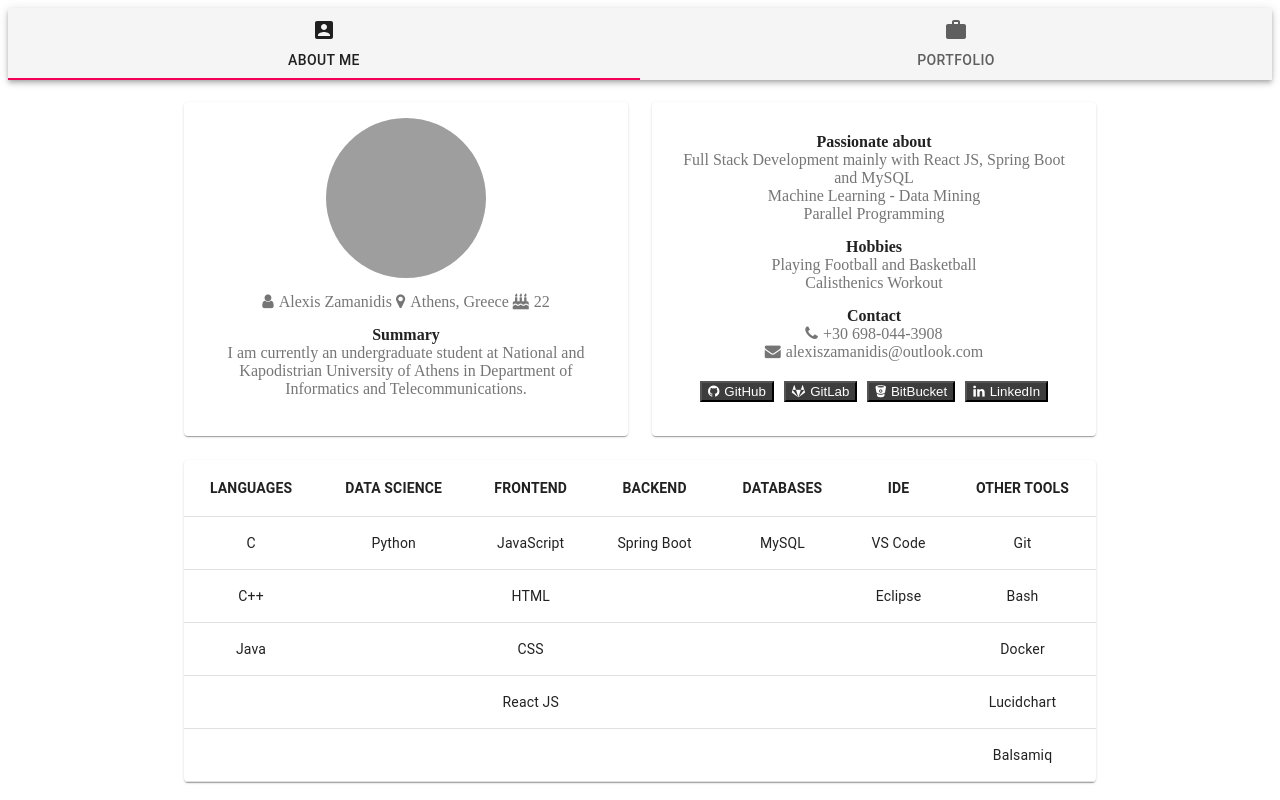
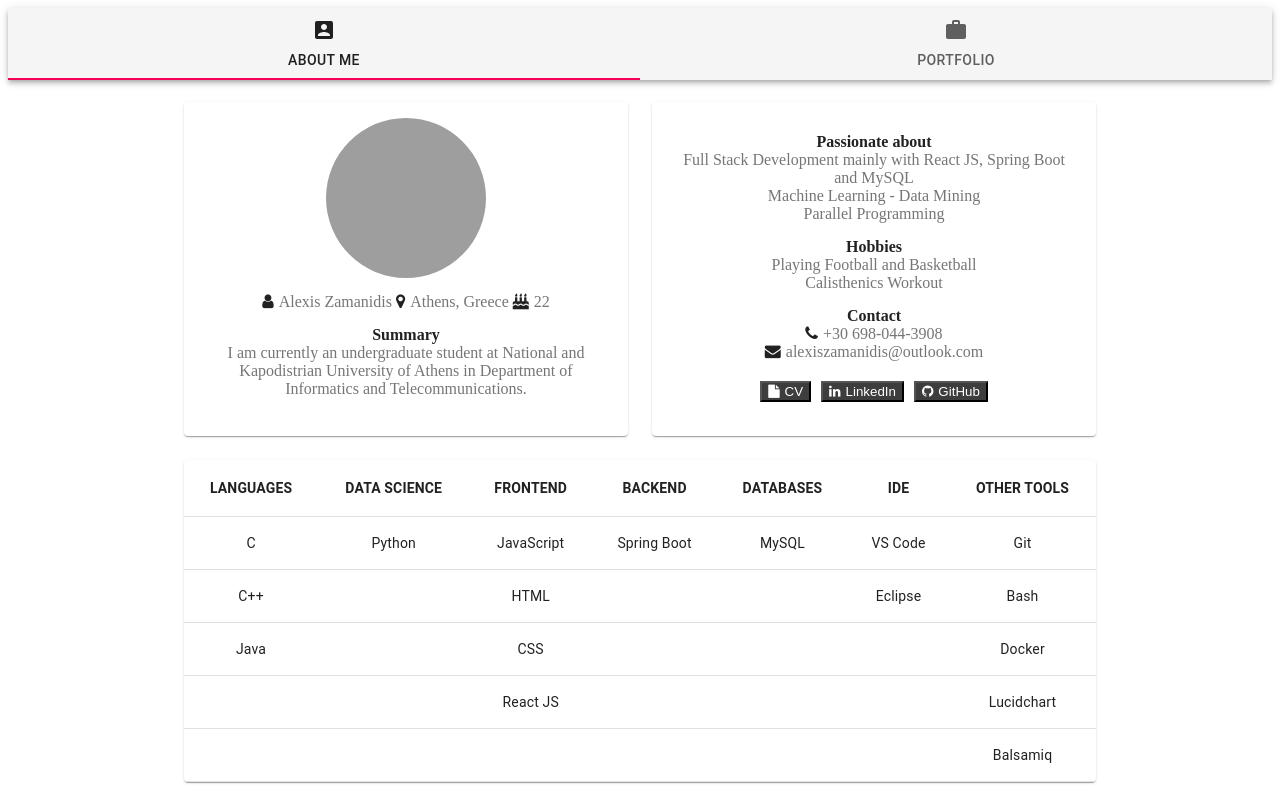
Before and after one commit to alexiszamanidis/alexiszamanidis.github.io, a React (Create React App) app: page / in a window 1280 px wide. Built offline with nearby package versions, Linux system fonts and the light colour scheme; grey boxes are pictures that could not be loaded.

Commit message:
finish left and right aboutme papers

```diff
--- a/src/components/AboutMe/config.tsx
+++ b/src/components/AboutMe/LeftPaper/config.tsx
@@ -17,33 +17,4 @@ const aboutMe: AboutMeInterface = {
     cv: "https://drive.google.com/uc?id=1gqb_C5kko846r6uYC7grd1VRfaSxjwuG",
 };
 
-interface PassionateAboutItem {
-    name: string;
-}
-
-const passionateAbout: PassionateAboutItem[] = [
-    {
-        name: "Full Stack Development mainly with React JS, Spring Boot and MySQL",
-    },
-    {
-        name: "Machine Learning - Data Mining",
-    },
-    {
-        name: "Parallel Programming",
-    },
-];
-
-interface HobbyItem {
-    name: string;
-}
-
-const hobbies: HobbyItem[] = [
-    {
-        name: "Playing Football and Basketball",
-    },
-    {
-        name: "Calisthenics Workout",
-    },
-];
-
-export { aboutMe, passionateAbout, hobbies };
+export { aboutMe };
--- a/src/components/AboutMe/LeftPaper/index.tsx
+++ b/src/components/AboutMe/LeftPaper/index.tsx
@@ -4,7 +4,7 @@ import { makeStyles } from "@material-ui/core/styles";
 import Paper from "@material-ui/core/Paper";
 import Grid from "@material-ui/core/Grid";
 import Avatar from "@material-ui/core/Avatar";
-import { aboutMe } from "../config";
+import { aboutMe } from "./config";
 import { calculateAge } from "../../../utilities";
 
 const useStyles = makeStyles((theme) => ({
@@ -35,9 +35,9 @@ function LeftPaper() {
             <Paper className={classes.paper}>
                 <Avatar alt="Alexis Zamanidis" src={aboutMe.avatar} className={classes.avatar} />
                 <div className={classes.item + " personal"}>
-                    <i className="fa fa-user"></i>
-                    Alexis Zamanidis <i className="fa fa-map-marker" aria-hidden="true"></i>
-                    Athens, Greece <i className="fa fa-birthday-cake"></i>
+                    <i className={classes.title + " fa fa-user"}></i>
+                    Alexis Zamanidis <i className={classes.title + " fa fa-map-marker"}></i>
+                    Athens, Greece <i className={classes.title + " fa fa-birthday-cake"}></i>
                     {calculateAge("1998-01-20")}
                 </div>
                 <div className={classes.item}>
--- /dev/null
+++ b/src/components/AboutMe/RightPaper/config.tsx
@@ -0,0 +1,73 @@
+interface PassionateAboutItem {
+    name: string;
+}
+
+const passionateAbout: PassionateAboutItem[] = [
+    {
+        name: "Full Stack Development mainly with React JS, Spring Boot and MySQL",
+    },
+    {
+        name: "Machine Learning - Data Mining",
+    },
+    {
+        name: "Parallel Programming",
+    },
+];
+
+interface HobbyItem {
+    name: string;
+}
+
+const hobbies: HobbyItem[] = [
+    {
+        name: "Playing Football and Basketball",
+    },
+    {
+        name: "Calisthenics Workout",
+    },
+];
+
+interface ContactItem {
+    icon: string;
+    name: string;
+    link: string;
+}
+
+const contacts: ContactItem[] = [
+    {
+        icon: "fa fa-phone",
+        name: "+30 698-044-3908",
+        link: "tel:+30698-044-3908",
+    },
+    {
+        icon: "fa fa-envelope",
+        name: "alexiszamanidis@outlook.com",
+        link: "mailto:alexiszamanidis@outlook.com",
+    },
+];
+
+interface ButtonItem {
+    icon: string;
+    name: string;
+    link: string;
+}
+
+const buttons: ButtonItem[] = [
+    {
+        icon: "fa fa-file",
+        name: "CV",
+        link: "https://drive.google.com/uc?id=1gqb_C5kko846r6uYC7grd1VRfaSxjwuG",
+    },
+    {
+        icon: "fa fa-linkedin",
+        name: "LinkedIn",
+        link: "http://linkedin.com/in/alexiszamanidis",
+    },
+    {
+        icon: "fa fa-github",
+        name: "GitHub",
+        link: "https://github.com/alexiszamanidis",
+    },
+];
+
+export { passionateAbout, hobbies, contacts, buttons };
--- a/src/components/AboutMe/RightPaper/index.tsx
+++ b/src/components/AboutMe/RightPaper/index.tsx
@@ -3,7 +3,7 @@ import React from "react";
 import { makeStyles } from "@material-ui/core/styles";
 import Paper from "@material-ui/core/Paper";
 import Grid from "@material-ui/core/Grid";
-import { passionateAbout, hobbies } from "../config";
+import { passionateAbout, hobbies, contacts, buttons } from "./config";
 
 const useStyles = makeStyles((theme) => ({
     paper: {
@@ -46,37 +46,30 @@ function RightPaper() {
                         );
                     })}
                 </div>
-
                 <div className={classes.item}>
                     <b className={classes.title}>Contact</b>
-
-                    <div className="contact">
-                        <i className="fa fa-phone"></i>
-                        +30 698-044-3908
-                    </div>
-
-                    <div className="contact">
-                        <i className="fa fa-envelope"></i>
-                        alexiszamanidis@outlook.com
-                    </div>
+                    {contacts.map((contact, index) => {
+                        return (
+                            <a key={index} href={contact.link} target="_blank" rel="noreferrer">
+                                <div className="contact">
+                                    <i className={classes.title + " " + contact.icon}></i>
+                                    {contact.name}
+                                </div>
+                            </a>
+                        );
+                    })}
                 </div>
                 <div className={classes.item}>
-                    <button className="button">
-                        <i className="fa fa-github"></i>
-                        GitHub
-                    </button>
-                    <button className="button">
-                        <i className="fa fa-gitlab"></i>
-                        GitLab
-                    </button>
-                    <button className="button">
-                        <i className="fa fa-bitbucket"></i>
-                        BitBucket
-                    </button>
-                    <button className="button">
-                        <i className="fa fa-linkedin"></i>
-                        LinkedIn
-                    </button>
+                    {buttons.map((button, index) => {
+                        return (
+                            <a key={index} href={button.link} target="_blank" rel="noreferrer">
+                                <button className="button">
+                                    <i className={button.icon}></i>
+                                    {button.name}
+                                </button>
+                            </a>
+                        );
+                    })}
                 </div>
             </Paper>
         </Grid>
```
